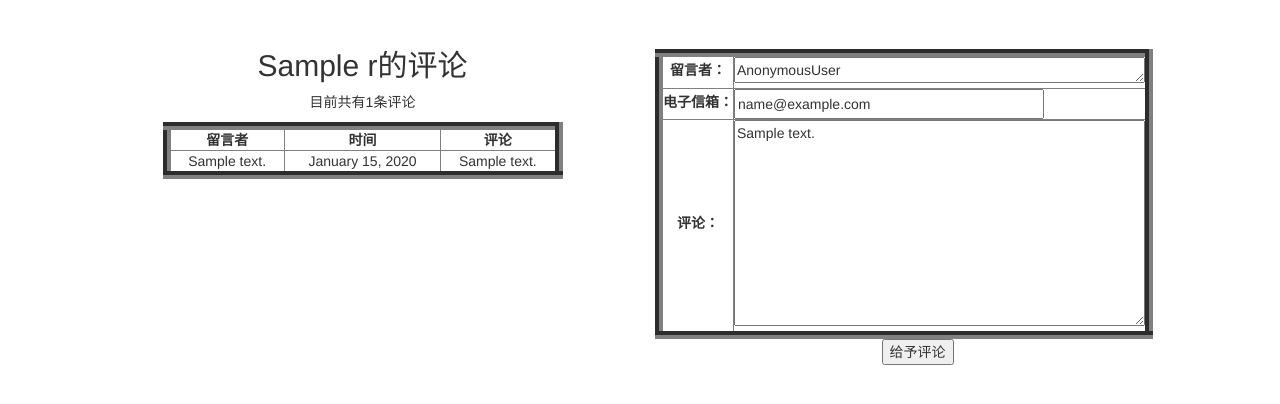
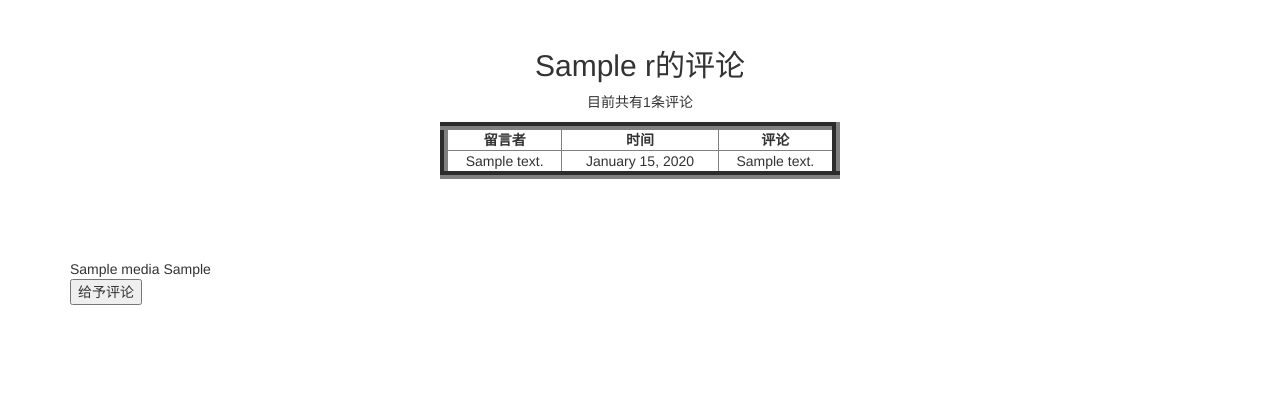
Before and after one commit to WinSon-XiaoYin/django-learn, a Django app: template restaurants/templates/comments.html in a window 1280 px wide. Shown: the part 51-455 px from the top of the page. Run offline with Django 3.2, Linux system fonts and the light colour scheme; the template is opened without the code that fills it: most values are stand-ins (such as "Sample title", 1, 10 or a date in 2020); some libraries are stand-ins or nearby versions.

Commit message:
add the Ueditor in the comments

```diff
--- a/restaurants/forms.py
+++ b/restaurants/forms.py
@@ -1,13 +1,15 @@
 # -*- coding: utf-8 -*-
 from django import forms
+from DjangoUeditor.forms import UEditorField
 
 class CommentForm(forms.Form):
     visitor = forms.CharField(max_length=20)
     email = forms.EmailField(max_length=20, required=False, label='E-mail')
-    content = forms.CharField(max_length=200, widget=forms.Textarea())
+    content = UEditorField(u"评论内容",initial=u"很好吃",width=800,height=100)
+    # content = forms.CharField(max_length=200, widget=forms.Textarea())
 
     def clean_content(self):
         content = self.cleaned_data['content']
         if len(content) < 5:
-            raise forms.ValidationError('字数不足')
+            raise forms.ValidationError(u'字数不足')
         return content
--- a/restaurants/templates/comments.html
+++ b/restaurants/templates/comments.html
@@ -6,7 +6,6 @@
 {% block content %}
     <div class="container">
         <div class="menus">
-            <div class="col-md-6">
                 <h2>{{ r.name }}的评论</h2>
                 {% if r.comment_set.all %}
                     <p>目前共有{{ r.comment_set.all|length }}条评论</p>
@@ -35,28 +34,26 @@
                     </p>
                 {% endif %}
             </div>
-
-        <br />
-            <div class="col-md-6">
                 <form action="" method="post">
 {#                    {% csrf_token %}#}
-                    <table cellspacing="10" border="8">
-    {#                    {{ f.as_table }}#}
-                        <tr>
-                            <td> <label for="visitor">留言者：</label> </td>
+                    <table>
+                        {{ f.media }}
+                        {{ f.as_table }}
+{#                        <tr>#}
+{#                            <td> <label for="visitor">留言者：</label> </td>#}
 {#                            <td> <input id="visitor" type="text" name="visitor" value="{{ visitor }}"> </td>#}
-                              <td><textarea id="visitor" rows="1" cols="48" name="visitor">{{ user }}</textarea></td>
-                        </tr>
-                        <tr align="left">
-                            <td> <label for="email">电子信箱：</label> </td>
-                            <td> <input id="email" type="text" style="width: 310px; height: 30px;" name="email" value="{{ email }}"> </td>
-                        </tr>
-                        <tr>
-                            <td> <label for="content">评论：</label> </td>
-                            <td>
-                                <textarea id="content" rows="10" cols="48" name="content">{{ content }}</textarea>
-                            </td>
-                        </tr>
+{#                              <td><textarea id="visitor" rows="1" cols="48" name="visitor">{{ user }}</textarea></td>#}
+{#                        </tr>#}
+{#                        <tr align="left">#}
+{#                            <td> <label for="email">电子信箱：</label> </td>#}
+{#                            <td> <input id="email" type="text" style="width: 310px; height: 30px;" name="email" value="{{ email }}"> </td>#}
+{#                        </tr>#}
+{#                        <tr>#}
+{#                            <td> <label for="content">评论：</label> </td>#}
+{#                            <td>#}
+{#                                <textarea id="content" rows="10" cols="48" name="content">{{ content }}</textarea>#}
+{#                            </td>#}
+{#                        </tr>#}
                     </table>
                     <input type="submit" value="给予评论">
                 </form>
```
Also changed, not shown: 16 other files.
